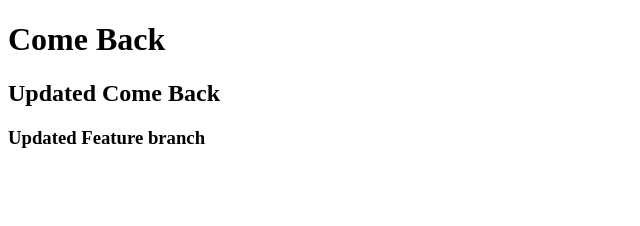
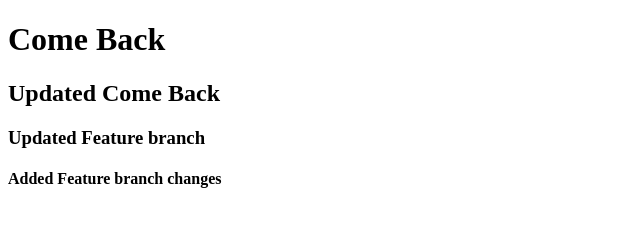
Before and after one commit to naqbas/comeback, a plain HTML site: page index.html in a window 1280 px wide. Shown: the whole page, without its empty margins (0-640 px from the left). Drawn offline with Linux system fonts and the light colour scheme.

Commit message:
adde changes to feature branch

```diff
--- a/index.html
+++ b/index.html
@@ -13,6 +13,8 @@
     <h2>Updated Come Back</h2>
 
     <h3>Updated Feature branch</h3>
+
+    <h4>Added Feature branch changes</h4>
 </body>
 
 </html>
```
